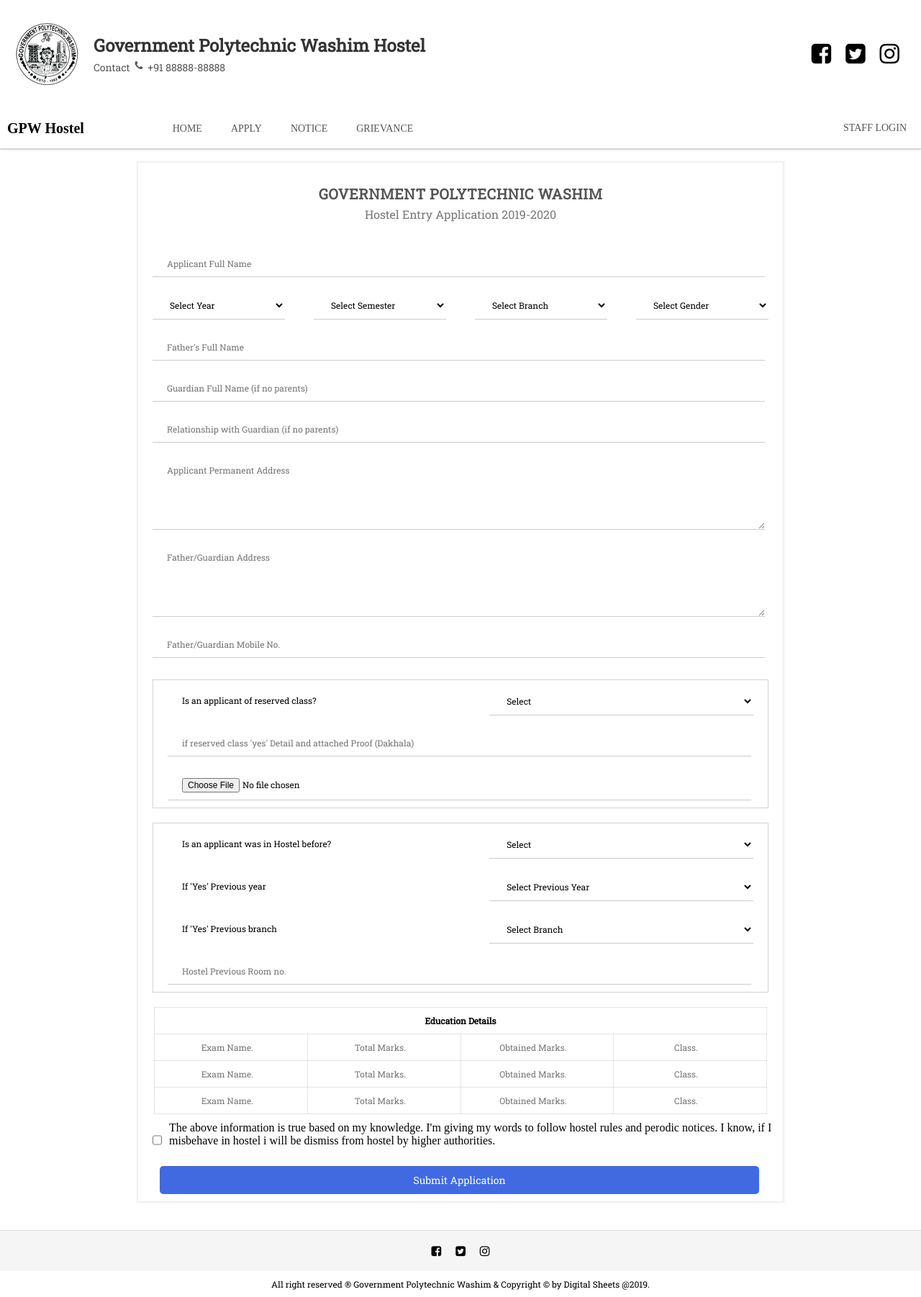
After one commit to TheReticent1/Hostel, a PHP site: page /hostel.php in a window 1280 px wide. The commit adds this page. Shown: the whole page at 72% size. Run offline with PHP 8.4, Linux system fonts and the light colour scheme.

Commit message:
hostel form done

```diff
--- a/css/index.css
+++ b/css/index.css
@@ -20,6 +20,10 @@ body {
     background: #555;
 }
 
+div#host{
+    width: 80%;
+    margin: auto;
+}
 header {
     width: 100%;
     height: 150px;
@@ -411,3 +415,75 @@ header img {
     box-shadow: 0 0 2px 2px rgba(0,0,0,0.2);
     color: #000;
 }
+
+.host{
+    width: 70%;
+    box-shadow: 0 0 2px 2px rgba(0,0,0,0.07);
+    margin: 20px auto;
+    box-sizing: border-box;
+}
+.host h1{
+    color: #555;
+    font: 600 20px 'Roboto Slab';
+    text-align: center;
+    letter-spacing: 0.5px;
+    text-transform: uppercase;
+    padding: 30px 0 5px 0;
+    margin: 0;
+}
+.host h3{
+    font:16px 'Roboto Slab';
+    margin: 0;
+    text-align: center;
+    color: #777;
+    padding-bottom: 30px;
+}
+.controller{
+    width: 95%;
+    border: none;
+    border-radius: 0;
+    border-bottom: 1px solid rgba(0,0,0,0.2);
+}
+.controller:focus{
+    border: none;
+    border-radius: 0;
+    border-bottom: 1px solid rgba(0,0,0,0.5);
+}
+.selector{
+    width: 45%;
+    padding: 10px 20px;
+    box-sizing: border-box;
+    margin:10px 20px;
+    font: 12px 'Roboto Slab';
+    border: none;
+    border-bottom: 1px solid rgba(0,0,0,0.2);
+    border-radius: 0;
+    background: transparent;
+    outline-style: none;
+}
+.hide{
+    display: none;
+}
+
+.tabular{
+    width: 100%;
+}
+.tabular table{
+    width: 95%;
+    margin: 10px auto;
+    border: 1px solid rgba(0,0,0,0.1);
+    border-collapse: collapse;
+}
+.tabular table th,table td,table tr{
+    padding: 5px;
+    border: 1px solid rgba(0,0,0,0.1);
+    font: 12px 'Roboto slab';
+}
+.tabular table td{
+    padding: 0;
+}
+.tabs{
+    border: none;
+    text-align: center;
+    margin: 0;
+}
--- /dev/null
+++ b/hostel.php
@@ -0,0 +1,246 @@
+<html>
+<head>
+    <title>GPW Hostel's, Washim</title>
+    <script src="https://ajax.aspnetcdn.com/ajax/jQuery/jquery-3.3.1.min.js"></script>
+    <link rel="stylesheet" href="css/index.css"/>
+    <link rel="stylesheet" href="https://stackpath.bootstrapcdn.com/font-awesome/4.7.0/css/font-awesome.min.css"/>
+    <link href="https://fonts.googleapis.com/css?family=Roboto+Slab" rel="stylesheet">
+</head>
+<body>
+<?php include_once('menubar.php'); ?>
+<div class="container">
+    <div class="host">
+        <h1>Government Polytechnic Washim</h1>
+        <h3>Hostel Entry Application 2019-2020</h3>
+        <form action="" method="post" enctype="multipart/form-data">
+            <input type="text" placeholder="Applicant Full Name" name="s_name" class="control controller" required>
+            <div style="display: flex">
+                <select class="selector" name="year" required>
+                    <option value="" selected disabled hidden>Select Year</option>
+                    <option value="first year">First Year</option>
+                    <option value="second year">Second Year</option>
+                    <option value="third year">Third Year</option>
+                </select>
+                <select class="selector" name="sem" required>
+                    <option value="" selected disabled hidden>Select Semester</option>
+                    <option value="first sem">First sem</option>
+                    <option value="third sem">Third sem</option>
+                    <option value="fifth sem">Fifth sem</option>
+                </select>
+                <select class="selector" name="branch" required>
+                    <option value="" selected disabled hidden>Select Branch</option>
+                    <option value="mechanical">Mechanical Engineering</option>
+                    <option value="automobile">Automobile Engineering</option>
+                    <option value="civil">Civil Engineering</option>
+                    <option value="electrical">Electrical & Telecommunication</option>
+                    <option value="electronic">Electronics Engineering</option>
+                    <option value="information technology">Information Technology</option>
+                </select>
+                <select class="selector" name="gender" required>
+                    <option value="" selected disabled hidden>Select Gender</option>
+                    <option value="male">Male</option>
+                    <option value="female">Female</option>
+                </select>
+            </div>
+            <input type="text" placeholder="Father's Full Name" name="f_name" class="control controller">
+            <input type="text" placeholder="Guardian Full Name (if no parents)" name="g_name"
+                   class="control controller">
+            <input type="text" placeholder="Relationship with Guardian (if no parents)" name="g_relation"
+                   class="control controller">
+            <textarea rows="5" cols="50" placeholder="Applicant Permanent Address"
+                      class="control controller" name="s_address" required></textarea>
+            <textarea rows="5" cols="50" placeholder="Father/Guardian Address"
+                      class="control controller" name="f_address" required></textarea>
+            <input type="text" placeholder="Father/Guardian Mobile No." name="f_mob" class="control controller"
+                   required>
+            <div style="border: 1px solid lightgray;margin: 20px">
+                <div style="display: flex">
+                    <label class="control controller" style="border: none;width: 50%">Is an applicant of reserved
+                        class?</label>
+                    <select class="selector" name="res" required>
+                        <option value="" selected disabled hidden>Select</option>
+                        <option value="yes">Yes</option>
+                        <option value="no">No</option>
+                    </select>
+                </div>
+                <input type="text" placeholder="if reserved class 'yes' Detail and attached Proof (Dakhala)"
+                       name="r_details"
+                       class="control controller">
+                <input type="file" name="r_file" class="control controller">
+            </div>
+            <div style="border: 1px solid lightgray;margin: 20px">
+                <div style="display: flex">
+                    <label class="control controller" style="border: none;width: 50%">Is an applicant was in Hostel
+                        before?</label>
+                    <select class="selector" name="hostel" required>
+                        <option value="" selected disabled hidden>Select</option>
+                        <option value="yes">Yes</option>
+                        <option value="no">No</option>
+                    </select>
+                </div>
+                <div style="display: flex">
+                    <label class="control controller" style="border: none;width: 50%">If 'Yes' Previous year</label>
+                    <select class="selector" name="prev_year" required>
+                        <option value="" selected disabled hidden>Select Previous Year</option>
+                        <option value="NA">Not Available</option>
+                        <option value="first year">First Year</option>
+                        <option value="second year">Second Year</option>
+                    </select>
+                </div>
+                <div style="display: flex">
+                    <label class="control controller" style="border: none;width: 50%">If 'Yes' Previous branch</label>
+                    <select class="selector" name="prev_branch" required>
+                        <option value="" selected disabled hidden>Select Branch</option>
+                        <option value="NA">Not Available</option>
+                        <option value="mechanical">Mechanical Engineering</option>
+                        <option value="automobile">Automobile Engineering</option>
+                        <option value="civil">Civil Engineering</option>
+                        <option value="electrical">Electrical & Telecommunication</option>
+                        <option value="electronic">Electronics Engineering</option>
+                        <option value="information technology">Information Technology</option>
+                    </select>
+                </div>
+                <input type="text" placeholder="Hostel Previous Room no." name="prev_room" class="control controller">
+            </div>
+            <div class="tabular">
+                <table>
+                    <tbody>
+                    <tr>
+                        <th colspan="4" style="font-weight: bold;padding: 10px">Education Details</th>
+                    </tr>
+                    <tr>
+                        <td>
+                            <input type="text" placeholder="Exam Name." name="exam1" class="control controller tabs"
+                                   required>
+                        </td>
+                        <td>
+                            <input type="text" placeholder="Total Marks." name="tmarks1" class="control controller tabs"
+                                   required>
+                        </td>
+                        <td>
+                            <input type="text" placeholder="Obtained Marks." name="omarks1"
+                                   class="control controller tabs" required>
+                        </td>
+                        <td>
+                            <input type="text" placeholder="Class." name="class1" class="control controller tabs"
+                                   required>
+                        </td>
+                    </tr>
+                    <tr>
+                        <td>
+                            <input type="text" placeholder="Exam Name." name="exam2" class="control controller tabs">
+                        </td>
+                        <td>
+                            <input type="text" placeholder="Total Marks." name="tmarks2"
+                                   class="control controller tabs">
+                        </td>
+                        <td>
+                            <input type="text" placeholder="Obtained Marks." name="omarks2"
+                                   class="control controller tabs">
+                        </td>
+                        <td>
+                            <input type="text" placeholder="Class." name="class2" class="control controller tabs">
+                        </td>
+                    </tr>
+                    <tr>
+                        <td>
+                            <input type="text" placeholder="Exam Name." name="exam3" class="control controller tabs">
+                        </td>
+                        <td>
+                            <input type="text" placeholder="Total Marks." name="tmarks3"
+                                   class="control controller tabs">
+                        </td>
+                        <td>
+                            <input type="text" placeholder="Obtained Marks." name="omarks3"
+                                   class="control controller tabs">
+                        </td>
+                        <td>
+                            <input type="text" placeholder="Class." name="class3" class="control controller tabs">
+                        </td>
+                    </tr>
+                    </tbody>
+                </table>
+            </div>
+            <div style="display: flex">
+                <input type="checkbox" required style="margin: 10px 10px 10px 20px" name="policy" value="yes">
+                <p style="margin-top: 0;">The above information is true based on my knowledge. I'm giving my words to
+                    follow hostel rules and perodic notices. I know, if I misbehave in hostel i will be dismiss from
+                    hostel by higher authorities.</p>
+            </div>
+            <input type="submit" class="login-btn marginer" style="width: 93%" value="Submit Application" name="submit">
+        </form>
+        <?php
+            include ('connection.php');
+            if (isset($_POST['submit'])){
+                $s_name = $_POST['s_name'];
+                $year = $_POST['year'];
+                $sem = $_POST['sem'];
+                $branch = $_POST['branch'];
+                $gender = $_POST['gender'];
+                $f_name=$_POST['f_name'];
+                $g_name=$_POST['g_name'];
+                $g_relation=$_POST['g_relation'];
+                $s_address=$_POST['s_address'];
+                $f_address=$_POST['f_address'];
+                $f_mob=$_POST['f_mob'];
+                $res=$_POST['res'];
+                $r_details=$_POST['r_details'];
+                $hostel=$_POST['hostel'];
+                $prev_year=$_POST['prev_year'];
+                $prev_branch=$_POST['prev_branch'];
+                $prev_room=$_POST['prev_room'];
+                $exam1=$_POST['exam1'];
+                $tmarks1=$_POST['tmarks1'];
+                $omarks1=$_POST['omarks1'];
+                $class1=$_POST['class1'];
+                $class2=$_POST['class2'];
+                $class3=$_POST['class3'];
+                $exam2=$_POST['exam2'];
+                $tmarks2=$_POST['tmarks2'];
+                $omarks2=$_POST['omarks2'];
+                $exam3=$_POST['exam3'];
+                $tmarks3=$_POST['tmarks3'];
+                $omarks3=$_POST['omarks3'];
+                $policy=$_POST['policy'];
+                $r_file=$_FILES['r_file'];
+                $file_name=$_FILES['r_file']['name'];
+                $size=$_FILES['r_file']['size'];
+                $type=$_FILES['r_file']['type'];
+                $tmp_name=$_FILES['r_file']['tmp_name'];
+                $target =getcwd()."/uploads";
+
+                if ($f_name.trim(" ") == null && $g_name.trim(" ") == null){
+                    echo "<p>Please enter either father or guardian name</p>";
+                }elseif ($g_name.trim(" ") != null && $g_relation.trim(" ") == null){
+                    echo "<p>Please enter relation with guardian.</p>";
+                }elseif (!preg_match('/^[0-9]{10}+$/', $f_mob)){
+                    echo "<p>Please enter valid 10 digit mobile number</p>";
+                }elseif ($f_name.trim(" ") != null && $g_name.trim(" ") != null ){
+                    echo "<p>Please enter any one name father or guardian</p>";
+                }elseif ($res == 'yes' && $r_details.trim("") == null){
+                    echo "<p>Please enter details of reserved category proof.</p>";
+                }elseif ($res == 'yes' && $r_file == null){
+                    echo "<p>Please upload reserve category proof document.</p>";
+                }elseif ($hostel == 'yes' && $prev_room.trim("") == null){
+                    echo "<p>Please enter previous room no.</p>";
+                }elseif ($type == 'application/pdf' || $type == 'image/jpeg' || $type == 'image/png'){
+                    if(move_uploaded_file("$tmp_name", "$target/$file_name")){
+
+                    }else{
+                        echo "<p>Error in moving file.</p>";
+                    }
+                }
+                $file_path="/hostel/uploads/".$file_name;
+                $q="INSERT INTO `hostel`(`s_name`, `e_year`, `semester`, `branch`, `gender`, `father_name`, `guardian`, `student_address`, `parent_address`, `parent_mobile`, `guardian_relation`, `reserve_cate`, `reserve_details`, `reserve_file`, `hostel_before`, `prev_year`, `prev_branch`, `prev_room`, `exam1`, `total1`, `obtain1`, `class1`, `exam2`, `total2`, `obtain2`, `class2`, `exam3`, `total3`, `obtain3`, `class3`, `policy`, `d_o_application`) VALUES ('$s_name','$year','$sem','$branch','$gender','$f_name','$g_name','$s_address','$f_address','$f_mob','$g_relation','$res','$r_details','$file_path','$hostel','$prev_year','$prev_branch','$prev_room','$exam1','$tmarks1','$omarks1','$class1','$exam2','$tmarks2','$omarks2','$class2','$exam3','$tmarks3','$omarks3','$class3','$policy',CURRENT_DATE)";
+                if (mysqli_query($con,$q)){
+                    echo "<p>Form submitted Successfully</p>";
+                }else{
+                    echo "<p>Error in submitting.</p>";
+                }
+            }
+        ?>
+    </div>
+</div>
+<?php include_once('footer.php'); ?>
+</body>
+</html>
--- a/menubar.php
+++ b/menubar.php
@@ -14,7 +14,7 @@
     <ul>
         <li>GPW Hostel</li>
         <li><a href="index.php">Home</a></li>
-        <li><a href="#">Apply</a></li>
+        <li><a href="hostel.php">Apply</a></li>
         <li><a href="Notice.php">Notice</a></li>
         <li><a href="Grievance.php">Grievance</a></li>
         <li><a href="login.php">Staff Login</a></li>
```
Also changed, not shown: 1 other file.
